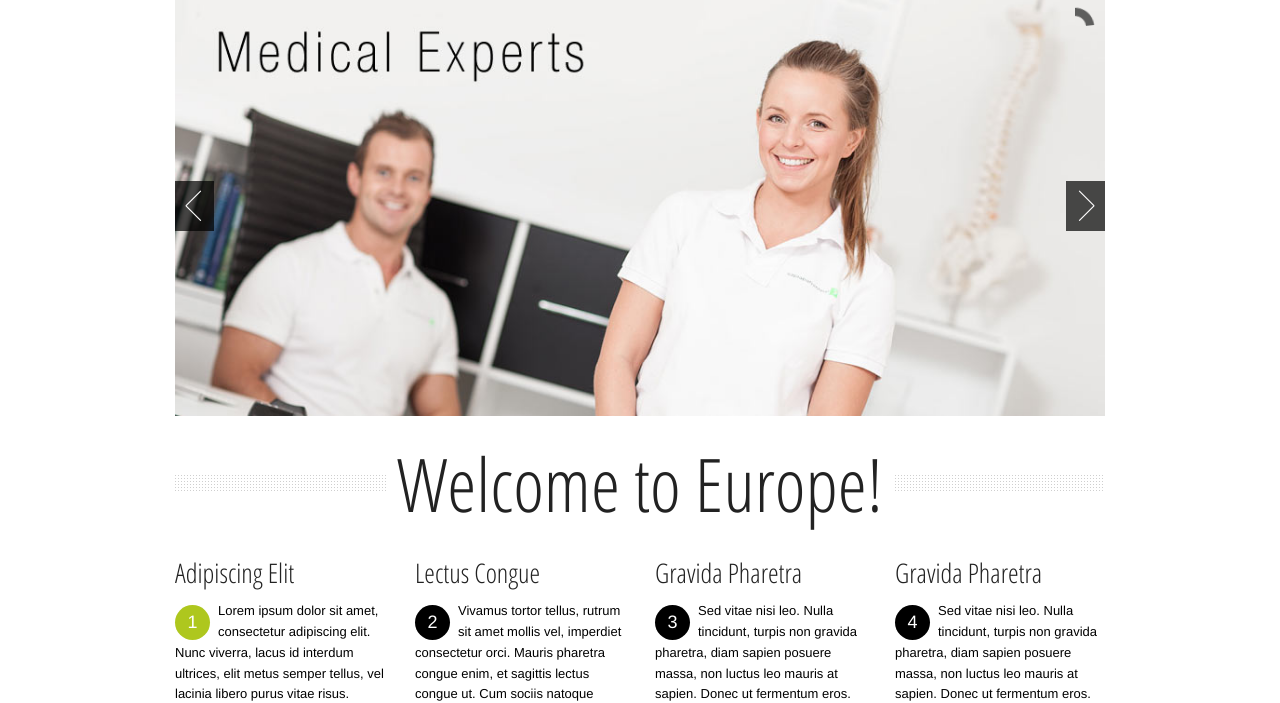
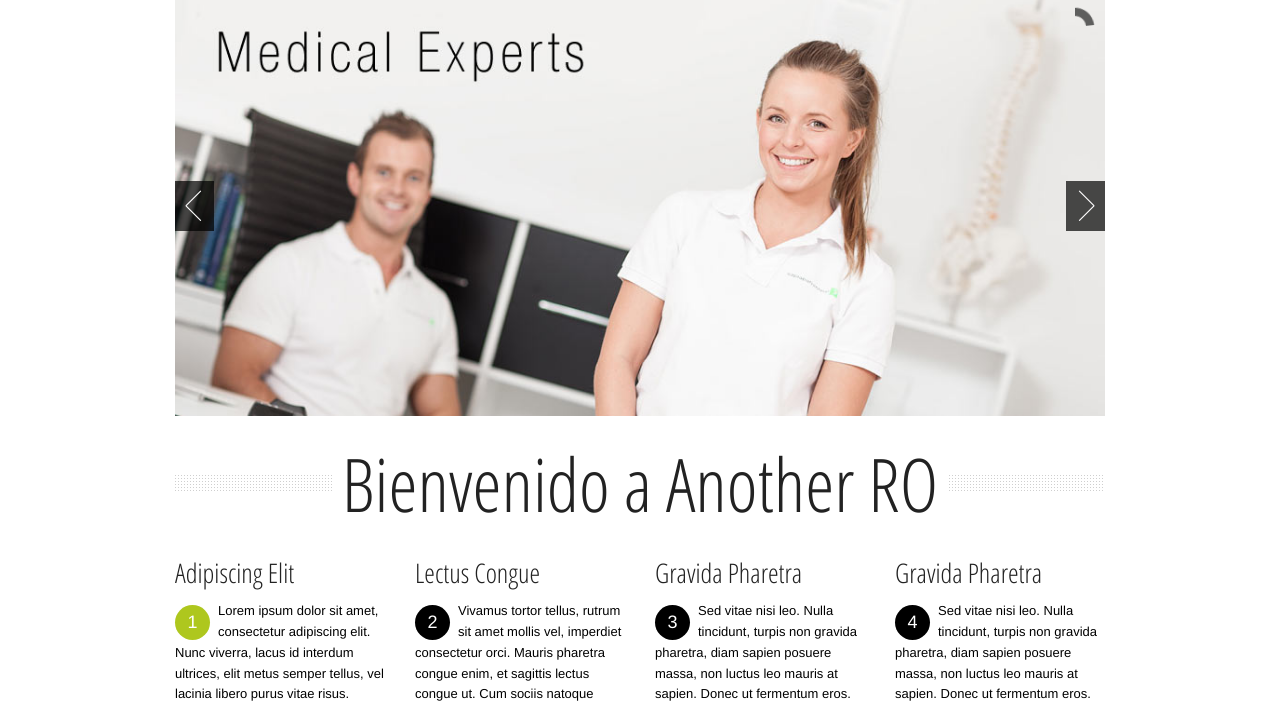
Before and after one commit to another-ro/another-ro.github.io, a plain HTML site: page index.html in a window 1280 px wide. Shown: the part 103-806 px from the top of the page. Drawn offline with Linux system fonts and the light colour scheme; a web font is replaced by a local one.

Commit message:
Update index.html

```diff
--- a/index.html
+++ b/index.html
@@ -4,7 +4,7 @@
 <!--[if IE 8]> <html class="no-js lt-ie9" lang="en"> <![endif]-->
 <!--[if gt IE 8]><!--> <html class="no-js" lang="en"> <!--<![endif]-->
 <head>
-<title>Europe</title>
+<title>Another Ragnarok Online</title>
 <meta charset="utf-8">
 <meta name="viewport" content="width=device-width">
 <link rel="stylesheet" href="stylesheets/foundation.min.css">
@@ -55,7 +55,7 @@
     <div class="row hide-for-small">
       <div class="twelve columns">
         <div class="heading_dots">
-          <h1 class="heading_supersize"><span class="heading_center_bg">Welcome to Europe!</span></h1>
+          <h1 class="heading_supersize"><span class="heading_center_bg">Bienvenido a Another RO</span></h1>
         </div>
       </div>
     </div>
```
